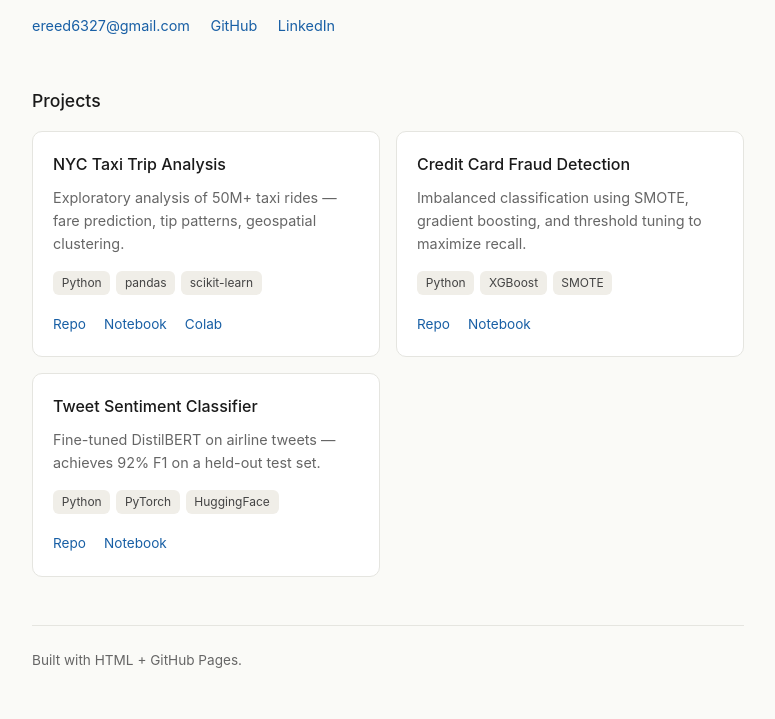
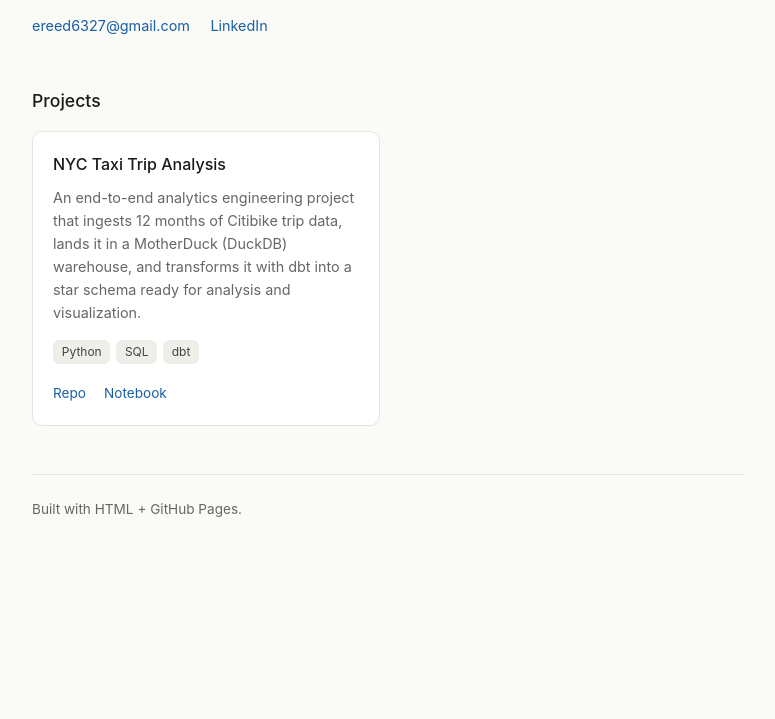
Before and after one commit to ereed30/ereed30.github.io, a plain HTML site: page index.html in a window 1280 px wide. Shown: the part 164-883 px from the top of the page, without its empty margins (252-1027 px from the left). After the commit the page ends 800 px from the top, so only its background shows below. Drawn offline with Linux system fonts and the light colour scheme.

Commit message:
Revise portfolio title and project information
Updated portfolio details and project descriptions.

```diff
--- a/index.html
+++ b/index.html
@@ -3,7 +3,7 @@
 <head>
   <meta charset="UTF-8" />
   <meta name="viewport" content="width=device-width, initial-scale=1.0" />
-  <title>Evan Reed — Data Science Portfolio</title>
+  <title>Evan Reed — Analytics Engineering Portfolio</title>
   <style>
     :root {
       --bg: #fafaf7;
@@ -102,12 +102,11 @@
 </head>
 <body>
   <header>
-    <p class="eyebrow">Data Science Portfolio</p>
+    <p class="eyebrow">Personal Portfolio</p>
     <h1>Evan Reed</h1>
-    <p class="tagline">Helping turn raw data into insights</p>
+    <p class="tagline">Turning messy data into trusted, decision-ready insights</p>
     <div class="links">
       <a href="mailto:you@email.com">ereed6327@gmail.com</a>
-      <a href="https://github.com/ereed30">GitHub</a>
       <a href="https://www.linkedin.com/in/evan-reed-31122075/">LinkedIn</a>
     </div>
   </header>
@@ -117,44 +116,15 @@
 
     <div class="project">
       <h3>NYC Taxi Trip Analysis</h3>
-      <p>Exploratory analysis of 50M+ taxi rides — fare prediction, tip patterns, geospatial clustering.</p>
+      <p>An end-to-end analytics engineering project that ingests 12 months of Citibike trip data, lands it in a MotherDuck (DuckDB) warehouse, and transforms it with dbt into a star schema ready for analysis and visualization.</p>
       <div class="tags">
         <span class="tag">Python</span>
-        <span class="tag">pandas</span>
-        <span class="tag">scikit-learn</span>
+        <span class="tag">SQL</span>
+        <span class="tag">dbt</span>
       </div>
       <div class="project-links">
-        <a href="https://github.com/yourusername/nyc-taxi">Repo</a>
-        <a href="https://nbviewer.org/github/yourusername/nyc-taxi/blob/main/analysis.ipynb">Notebook</a>
-        <a href="https://colab.research.google.com/github/yourusername/nyc-taxi/blob/main/analysis.ipynb">Colab</a>
-      </div>
-    </div>
-
-    <div class="project">
-      <h3>Credit Card Fraud Detection</h3>
-      <p>Imbalanced classification using SMOTE, gradient boosting, and threshold tuning to maximize recall.</p>
-      <div class="tags">
-        <span class="tag">Python</span>
-        <span class="tag">XGBoost</span>
-        <span class="tag">SMOTE</span>
-      </div>
-      <div class="project-links">
-        <a href="https://github.com/yourusername/fraud-detection">Repo</a>
-        <a href="https://nbviewer.org/github/yourusername/fraud-detection/blob/main/model.ipynb">Notebook</a>
-      </div>
-    </div>
-
-    <div class="project">
-      <h3>Tweet Sentiment Classifier</h3>
-      <p>Fine-tuned DistilBERT on airline tweets — achieves 92% F1 on a held-out test set.</p>
-      <div class="tags">
-        <span class="tag">Python</span>
-        <span class="tag">PyTorch</span>
-        <span class="tag">HuggingFace</span>
-      </div>
-      <div class="project-links">
-        <a href="https://github.com/yourusername/tweet-sentiment">Repo</a>
-        <a href="https://nbviewer.org/github/yourusername/tweet-sentiment/blob/main/train.ipynb">Notebook</a>
+        <a href="https://github.com/ereed30/nyc-citi-bike">Repo</a>
+        <a href="https://nbviewer.org/github/ereed30/nyc-citi-bike/blob/main/citi_bike_data.ipynb">Notebook</a>
       </div>
     </div>
 
```
